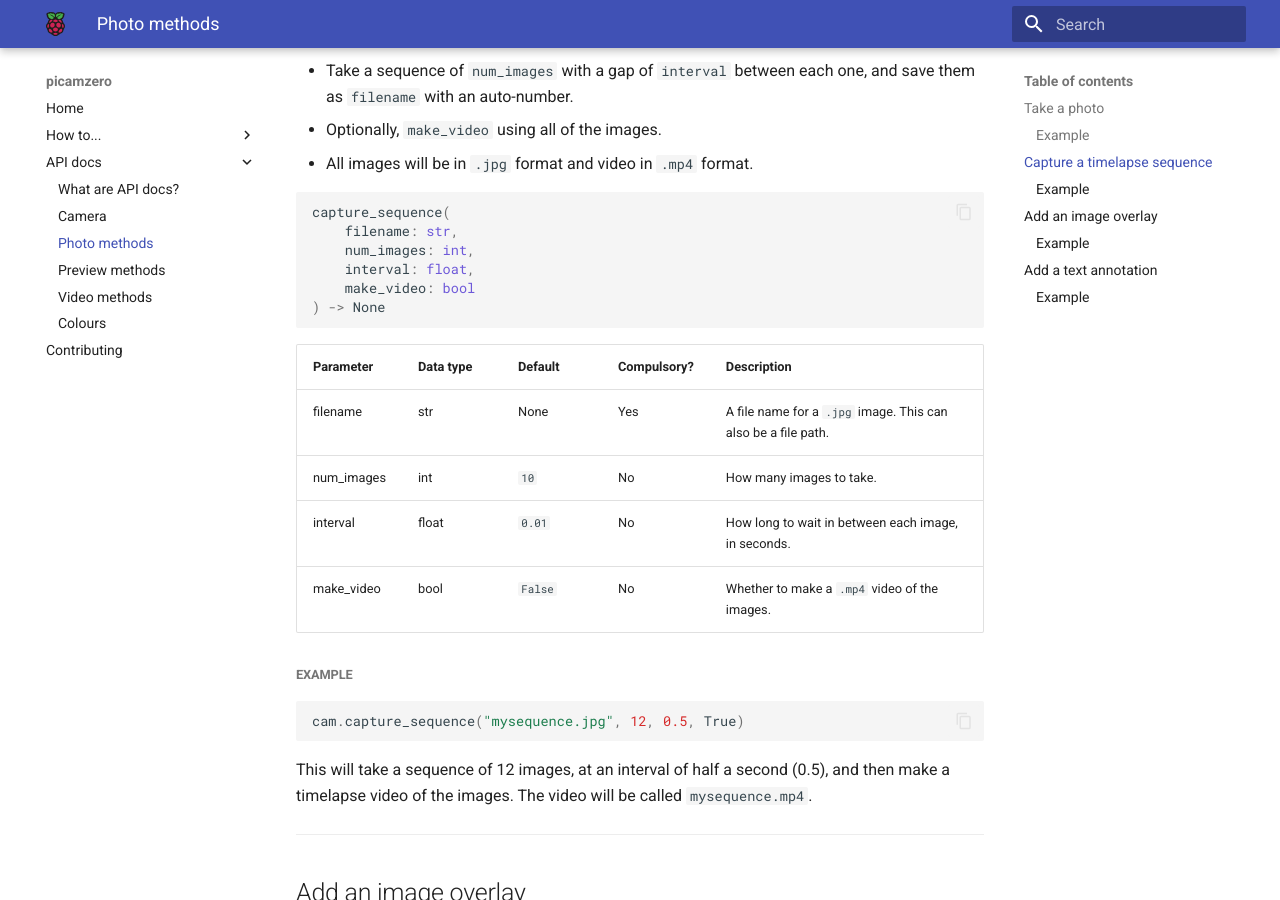
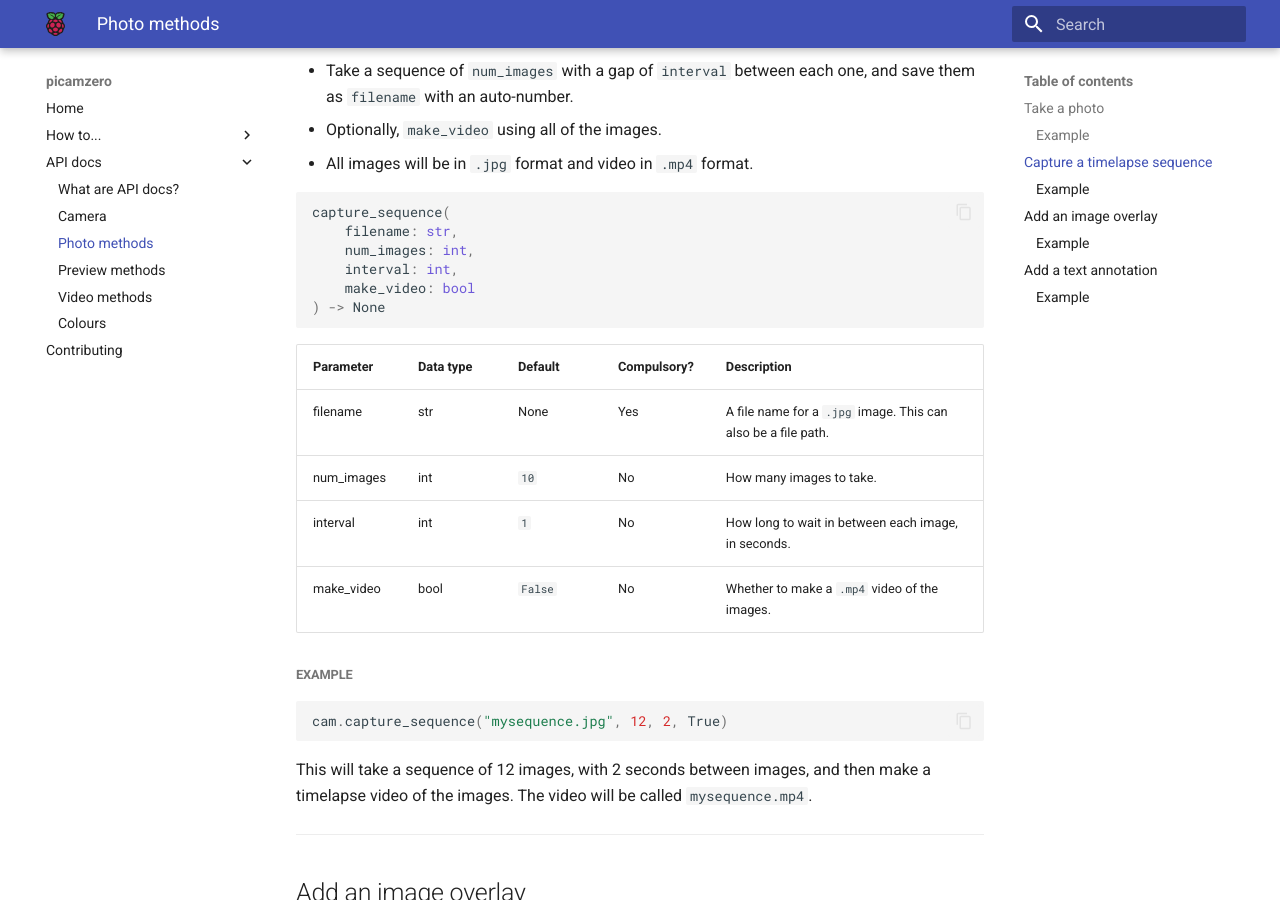
Before and after one commit to RaspberryPiFoundation/picamzero, an MkDocs documentation site: the page built from docs/photo_methods.md, in a window 1280 px wide and 900 px high, scrolled down 1169 px. Built offline with MkDocs 1.6.1 and Material for MkDocs 9.7.7, drawn with Linux system fonts in a browser that asks for light colours.

Commit message:
Spike interval (#199)
* Update

* Start exif stuff

* Properly check time delta using exif data

* Update docs too

* Get rid of annotation stuff that wasn't meant to be there

* Last thing

* Use pytest approx

````diff
--- a/docs/photo_methods.md
+++ b/docs/photo_methods.md
@@ -49,7 +49,7 @@ cam.capture_image("mypic.jpg")
 capture_sequence(
     filename: str,
     num_images: int,
-    interval: float,
+    interval: int,
     make_video: bool
 ) -> None
 ```
@@ -58,17 +58,17 @@ capture_sequence(
 | ----------- | ------- | -------- | -------- | ----------- |
 | filename    | str  | None     | Yes | A file name for a `.jpg` image. This can also be a file path. |
 | num_images  | int     | `10`       | No | How many images to take.|
-| interval    | float   | `0.01`     | No | How long to wait in between each image, in seconds. |
+| interval    | int   | `1`     | No | How long to wait in between each image, in seconds. |
 | make_video  | bool    | `False`    | No | Whether to make a `.mp4` video of the images. |
 
 
 ##### Example
 
 ```python
-cam.capture_sequence("mysequence.jpg", 12, 0.5, True)
+cam.capture_sequence("mysequence.jpg", 12, 2, True)
 ```
 
-This will take a sequence of 12 images, at an interval of half a second (0.5), and then make a timelapse video of the images. The video will be called `mysequence.mp4`.
+This will take a sequence of 12 images, with 2 seconds between images, and then make a timelapse video of the images. The video will be called `mysequence.mp4`.
 
 ---
 
````
Also changed, not shown: 2 other files.
